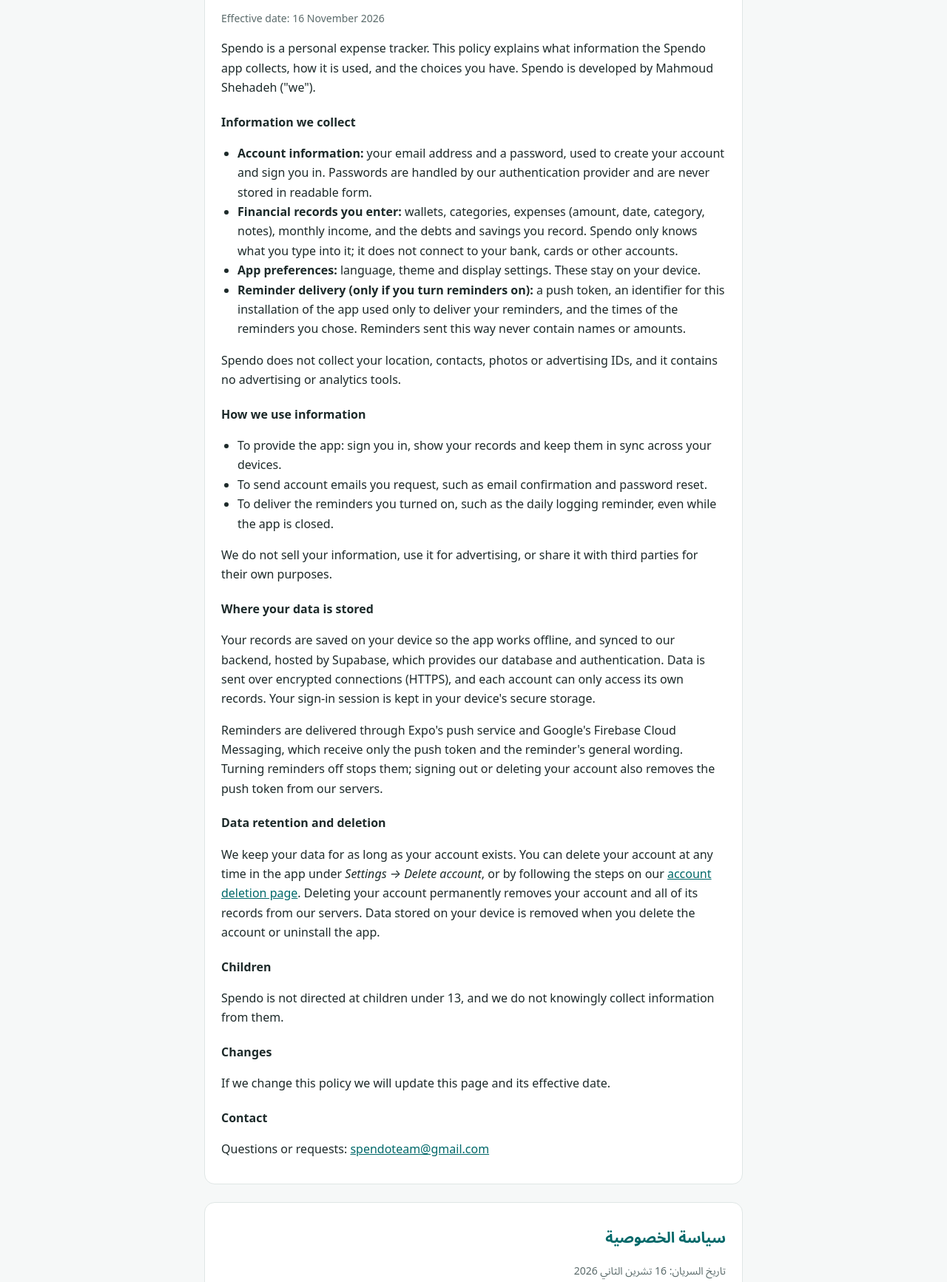
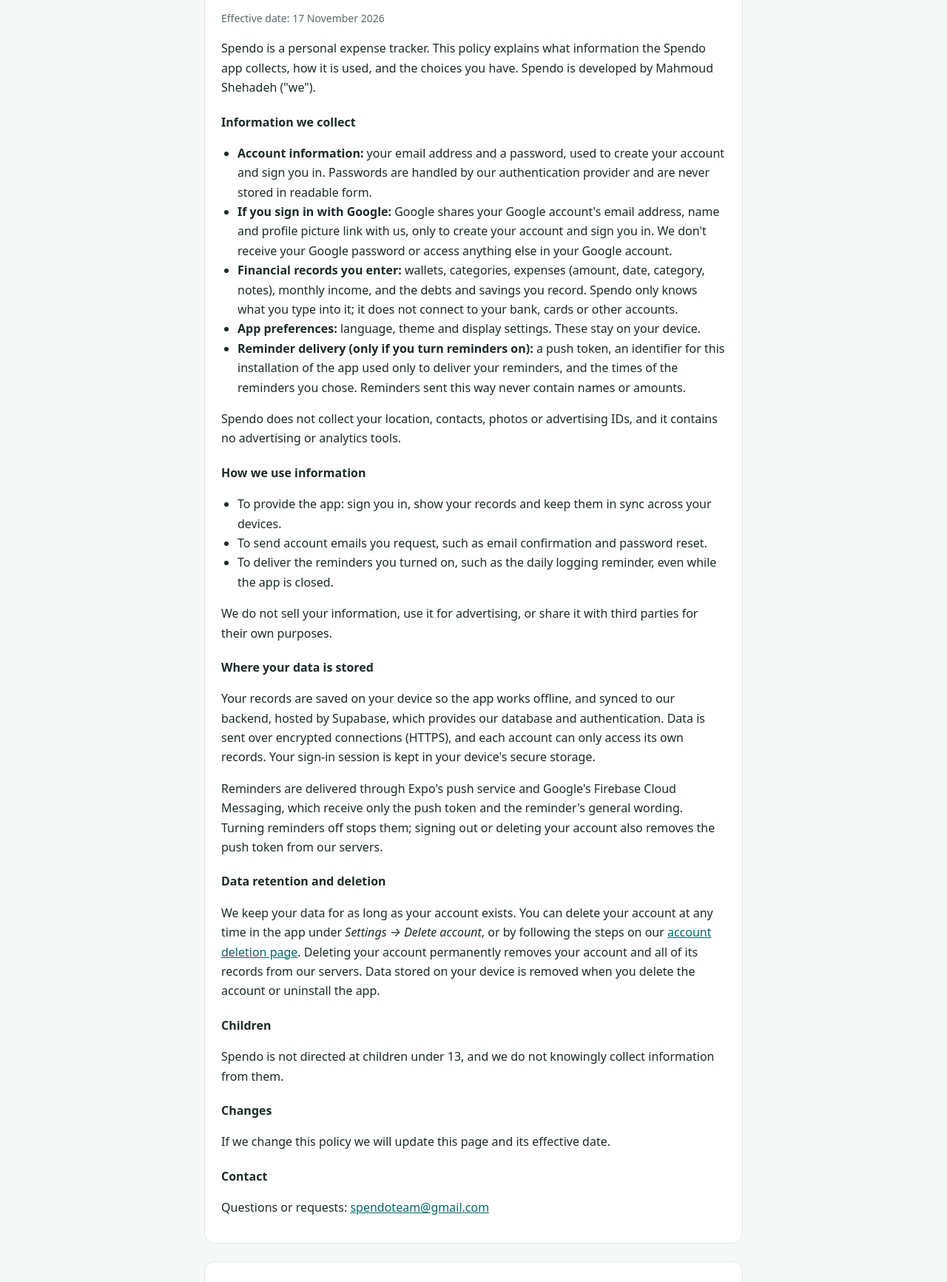
Before and after one commit to Mahmoud-Shehadeh/spendo-legal, a plain HTML site: page privacy.html in a window 1280 px wide. Shown: the part 312-2045 px from the top of the page at 74% size. Drawn offline with Linux system fonts and the light colour scheme.

Commit message:
Cover Sign in with Google in the privacy policy
Say what Google shares when someone signs in with it (email, name and
profile picture link) and why, in English and Arabic, and move the
effective date to 17 November 2026.

Co-Authored-By: Claude Opus 5.5 <noreply@anthropic.com>

```diff
--- a/privacy.html
+++ b/privacy.html
@@ -33,12 +33,13 @@
 
 <section lang="en">
   <h2>Privacy Policy</h2>
-  <p class="meta">Effective date: 16 November 2026</p>
+  <p class="meta">Effective date: 17 November 2026</p>
   <p>Spendo is a personal expense tracker. This policy explains what information the Spendo app collects, how it is used, and the choices you have. Spendo is developed by Mahmoud Shehadeh ("we").</p>
 
   <h3>Information we collect</h3>
   <ul>
     <li><strong>Account information:</strong> your email address and a password, used to create your account and sign you in. Passwords are handled by our authentication provider and are never stored in readable form.</li>
+    <li><strong>If you sign in with Google:</strong> Google shares your Google account's email address, name and profile picture link with us, only to create your account and sign you in. We don't receive your Google password or access anything else in your Google account.</li>
     <li><strong>Financial records you enter:</strong> wallets, categories, expenses (amount, date, category, notes), monthly income, and the debts and savings you record. Spendo only knows what you type into it; it does not connect to your bank, cards or other accounts.</li>
     <li><strong>App preferences:</strong> language, theme and display settings. These stay on your device.</li>
     <li><strong>Reminder delivery (only if you turn reminders on):</strong> a push token, an identifier for this installation of the app used only to deliver your reminders, and the times of the reminders you chose. Reminders sent this way never contain names or amounts.</li>
@@ -72,12 +73,13 @@
 
 <section lang="ar" dir="rtl">
   <h2>سياسة الخصوصية</h2>
-  <p class="meta">تاريخ السريان: 16 تشرين الثاني 2026</p>
+  <p class="meta">تاريخ السريان: 17 تشرين الثاني 2026</p>
   <p>Spendo تطبيق لتتبّع المصاريف الشخصية. توضّح هذه السياسة المعلومات التي يجمعها التطبيق وكيف تُستخدم والخيارات المتاحة لك. يطوّر التطبيق محمود شحادة ("نحن").</p>
 
   <h3>المعلومات التي نجمعها</h3>
   <ul>
     <li><strong>معلومات الحساب:</strong> بريدك الإلكتروني وكلمة مرور، لإنشاء حسابك وتسجيل دخولك. يتولّى مزوّد المصادقة كلمات المرور ولا تُحفظ بشكل مقروء أبداً.</li>
+    <li><strong>إذا سجّلت الدخول عبر Google:</strong> يشارك Google معنا البريد الإلكتروني لحسابك في Google واسمك ورابط صورتك الشخصية، فقط لإنشاء حسابك وتسجيل دخولك. لا نتلقّى كلمة مرور Google ولا نصل إلى أي شيء آخر في حسابك.</li>
     <li><strong>السجلات المالية التي تدخلها:</strong> المحافظ والفئات والمصاريف (المبلغ والتاريخ والفئة والملاحظات) والدخل الشهري والديون والمدّخرات التي تسجّلها. لا يعرف التطبيق إلا ما تكتبه بنفسك، ولا يتصل بحسابك المصرفي أو بطاقاتك.</li>
     <li><strong>إعدادات التطبيق:</strong> اللغة والمظهر وإعدادات العرض، وتبقى على جهازك.</li>
     <li><strong>إيصال التذكيرات (فقط إذا فعّلتها):</strong> رمز إشعارات (push token)، وهو معرّف لهذا التثبيت من التطبيق يُستخدم فقط لإيصال تذكيراتك، ومواعيد التذكيرات التي اخترتها. التذكيرات المرسلة بهذه الطريقة لا تحتوي أبداً على أسماء أو مبالغ.</li>
```
